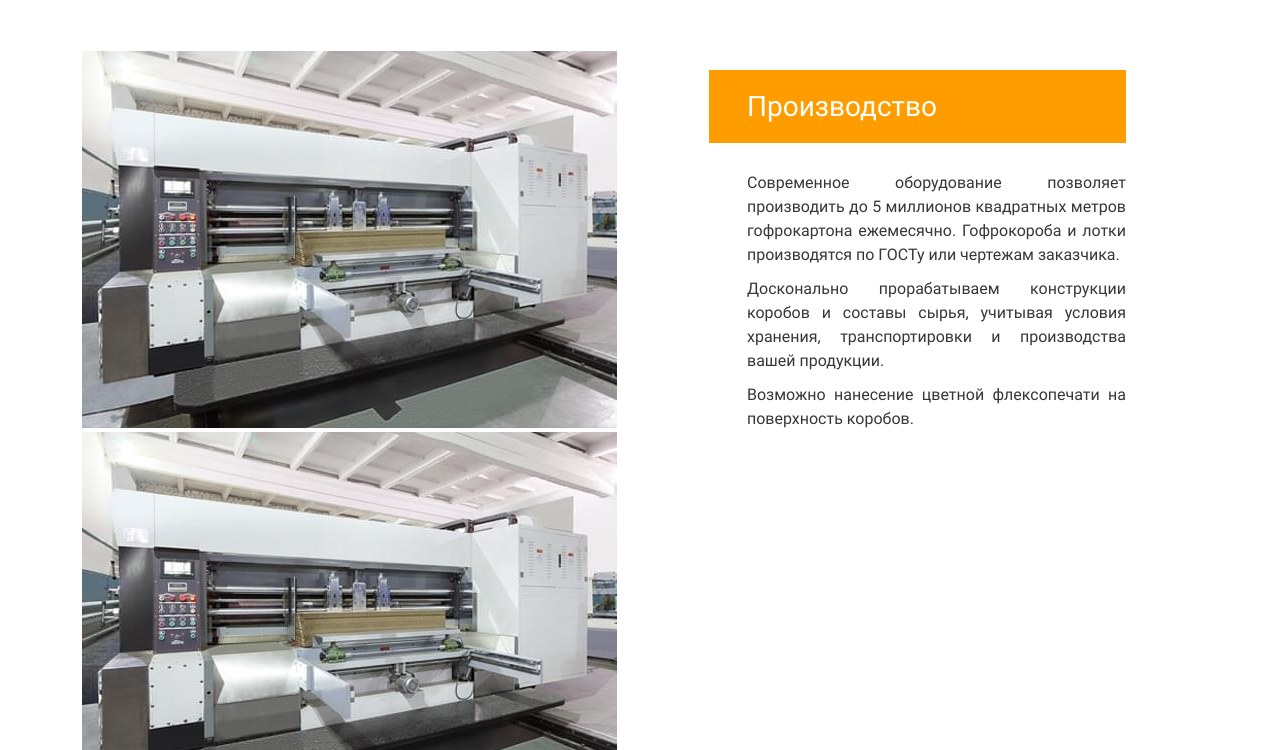
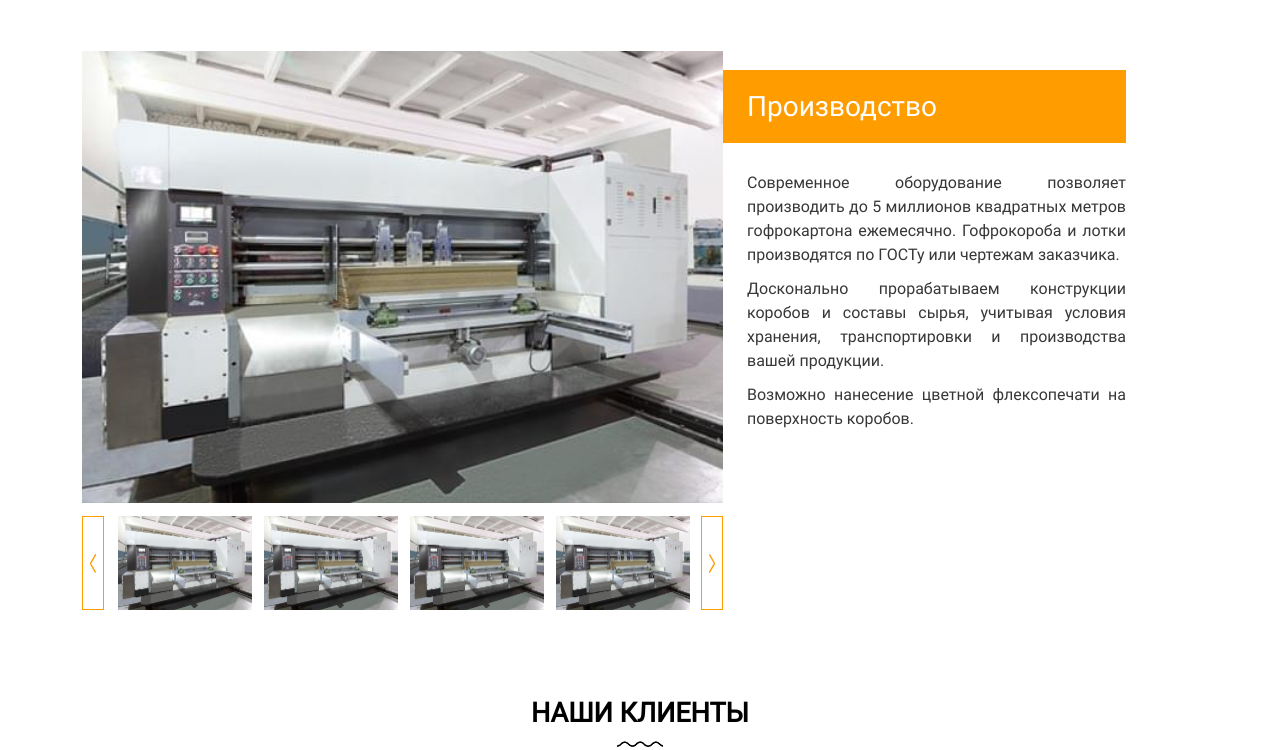
Before and after one commit to lun2t1k-zz/goodcardboard, a plain HTML site: page index.html in a window 1280 px wide. Shown: the part 2875-3625 px from the top of the page. Drawn offline with nearby package versions, Linux system fonts and the light colour scheme.

Commit message:
Add files via upload

```diff
--- a/index.html
+++ b/index.html
@@ -552,7 +552,6 @@
         <script src="js/jquery-3.6.0.min.js" defer></script>
         <script src="slick/slick.min.js"></script>
         <script>
-            $(document).ready(function(){
             $('.production-slider_top').slick({
                 arrows: false,
                 slidesToShow: 1,
@@ -602,7 +601,6 @@
                     }
                 ]
             });
-            });
         </script>
         <script src="js/wow.min.js" defer></script>
         <script src="js/script.js" defer></script>
```
Lines whose indentation alone changed are shown as unchanged.
